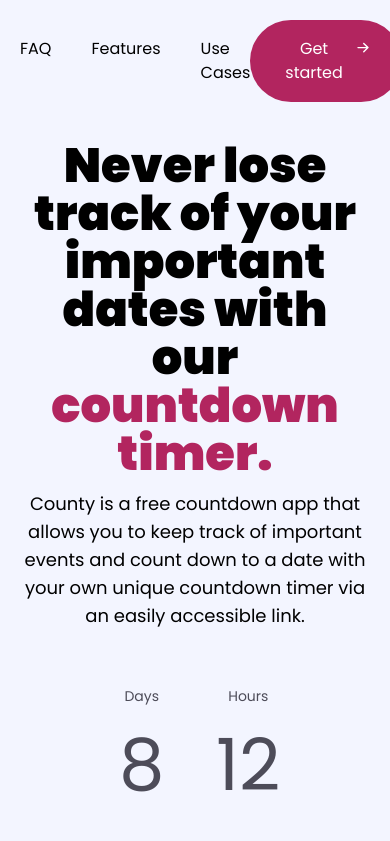
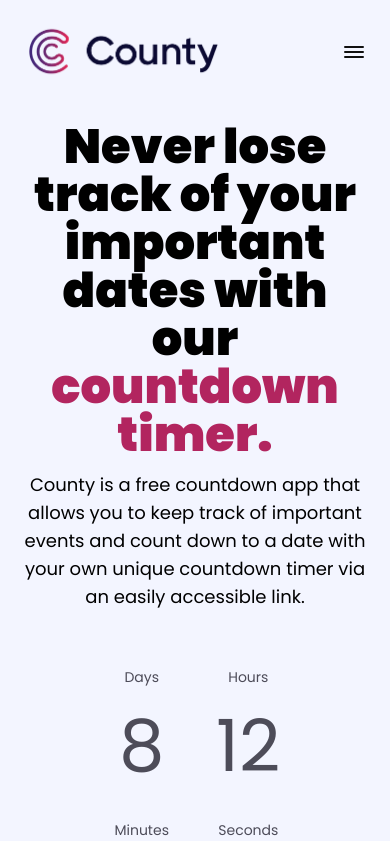
Before and after one commit to davidadediji/countdown-to, a React (Create React App) app in the folder client/: page / in a window 390 px wide. Shown: the top 841 px of the page. Built offline with nearby package versions, Linux system fonts and the light colour scheme; the HTML template or start-up script is replaced by a standard one.

Commit message:
feat(FE): header responsiveness

```diff
--- a/client/src/index.css
+++ b/client/src/index.css
@@ -43,4 +43,13 @@
   .counterdown-height {
     height: calc(100vh - 80px);
   }
+
+  .nav-mobile {
+    transform: translateX(-185%);
+    transition: transform .5s;
+  }
+
+  .nav-active {
+    transform: translateX(0);
+  }
 }
--- a/client/src/layout/Header.jsx
+++ b/client/src/layout/Header.jsx
@@ -1,11 +1,15 @@
-import React from "react";
+import React, { useState } from "react";
 import Button from "../ui/Button";
 import { Link } from "react-router-dom";
 import { ReactComponent as ArrowRight } from "../assets/ArrowRight.svg";
+import { ReactComponent as MobileMenu } from "../assets/MobileMenu.svg";
+import { ReactComponent as Close } from "../assets/Close.svg";
 import Logo from "../assets/Logo.png";
 import Container from "../ui/Container";
 
 const Header = () => {
+  const [mobileToggle, setMobileToggle] = useState(false);
+
   const navLinkElements = [
     { name: "FAQ", url: "#faq" },
     { name: "Features", url: "#features" },
@@ -24,13 +28,32 @@ const Header = () => {
         <Link to="/">
           <img src={Logo} alt="County" className="w-[199.31px] h-[63.31px]" />
         </Link>
-        <ul className="flex gap-10">{navLinks}</ul>
-        <div>
-          <Button className="bg-secondary flex gap-[10px] text-white py-[17px] px-8 rounded-[64px]">
-            Get started <ArrowRight />
-          </Button>
-        </div>
+        <ul className="flex gap-10 max-[768px]:hidden">{navLinks}</ul>
+        <Button className="bg-secondary flex gap-[10px] text-white py-[17px] px-8 rounded-[64px] max-[768px]:hidden">
+          Get started <ArrowRight />
+        </Button>
+        <MobileMenu
+          onClick={() => setMobileToggle(true)}
+          className={`w-8 h-8 hidden max-[768px]:block`}
+        />
       </Container>
+      <div
+        className={`w-full h-screen bg-white hidden max-[768px]:block fixed top-0 left-0 p-10 z-30 ${
+          mobileToggle ? "nav-mobile nav-active" : "nav-mobile"
+        }`}
+      >
+        <Link to="/">
+          <img src={Logo} alt="County" className="w-[199.31px] h-[63.31px] mb-5" />
+        </Link>
+        <Close
+          onClick={() => setMobileToggle(false)}
+          className="absolute top-10 right-12"
+        />
+        <ul className="flex flex-col gap-5">{navLinks}</ul>
+        <Button className="hidden bg-secondary gap-[10px] text-white py-[17px] px-8 rounded-[64px] max-[768px]:flex max-[768px]:mt-5">
+          Get started <ArrowRight />
+        </Button>
+      </div>
     </header>
   );
 };
```
Also changed, not shown: client/src/assets/MobileMenu.svg (added).
